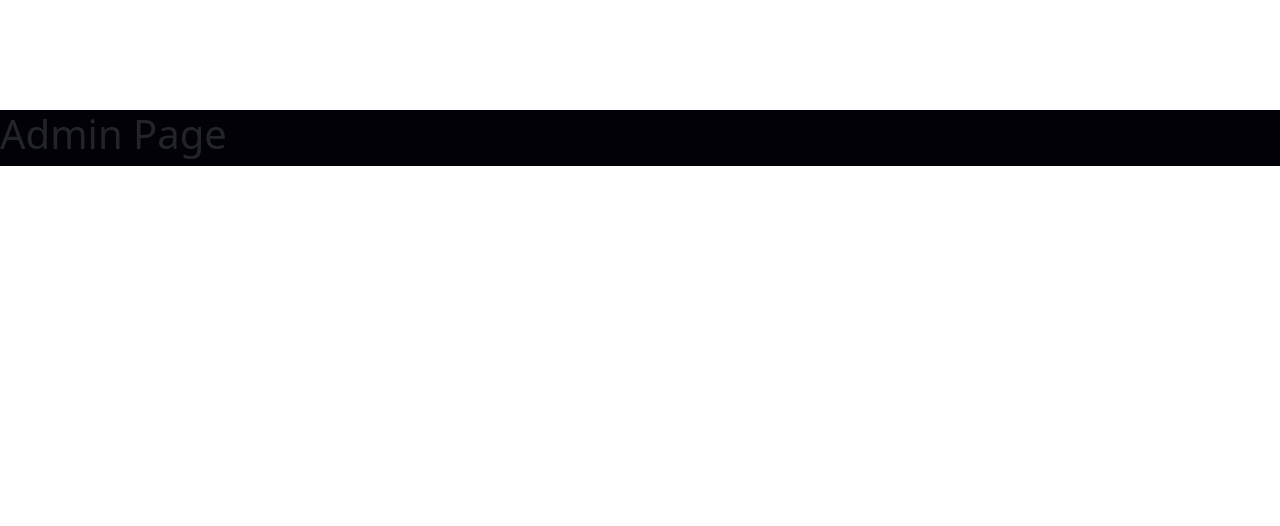
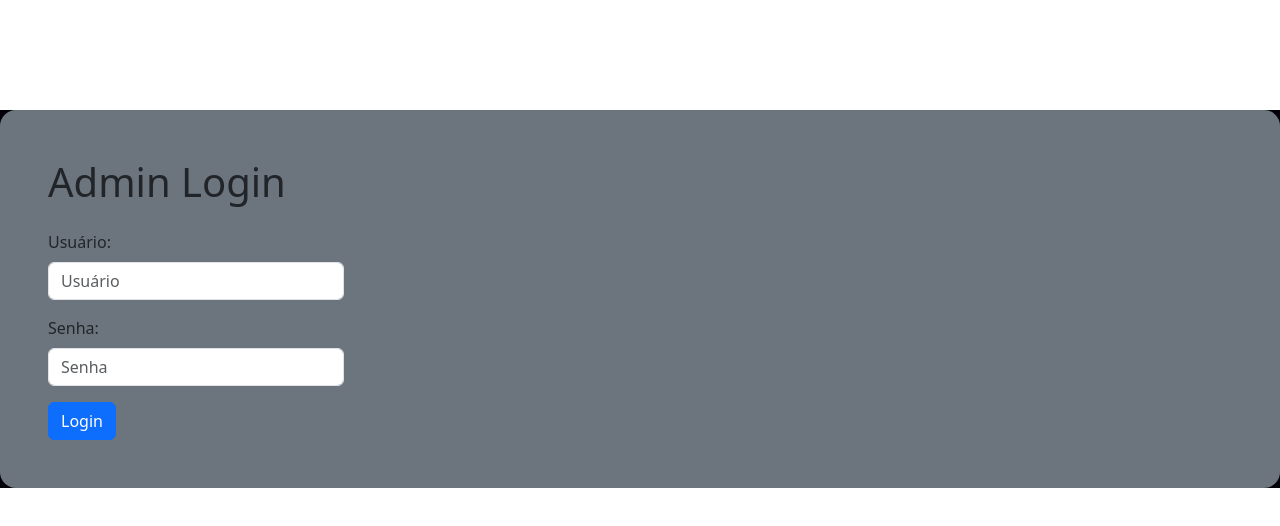
Before and after one commit to gabrielcarvalhogc/academia-fight-house, a React (Vite) app: page /admin in a window 1280 px wide. Shown: the top 526 px of the page. Built offline with nearby package versions, Linux system fonts and the light colour scheme.

Commit message:
feat: add admin login component and implement authentication logic

```diff
--- a/package.json
+++ b/package.json
@@ -12,6 +12,8 @@
   "dependencies": {
     "bootstrap": "^5.3.3",
     "bootstrap-icons": "^1.11.3",
+    "js-cookie": "^3.0.5",
+    "jwt-decode": "^4.0.0",
     "react": "^18.3.1",
     "react-bootstrap": "^2.10.6",
     "react-dom": "^18.3.1",
@@ -19,6 +21,7 @@
   },
   "devDependencies": {
     "@eslint/js": "^9.15.0",
+    "@types/js-cookie": "^3.0.6",
     "@types/react": "^18.3.12",
     "@types/react-dom": "^18.3.1",
     "@types/react-router-dom": "^5.3.3",
--- /dev/null
+++ b/src/components/adminLogin/AdminLogin.tsx
@@ -0,0 +1,56 @@
+import React from "react";
+import { useState } from "react";
+import { Button, Form } from "react-bootstrap";
+
+type AdminLoginProps = {
+  onLoginSuccess: (token: string) => void;
+};
+
+const AdminLogin: React.FC<AdminLoginProps> = ({ onLoginSuccess }) => {
+  const [username, setUsername] = useState("");
+  const [password, setPassword] = useState("");
+  const [error, setError] = useState("");
+
+  const handleSubmit = async (event: React.FormEvent) => {
+    event.preventDefault();
+    setError("");
+    try {
+      const response = await fetch("http://localhost:8080/admin/login", {
+        method: "POST",
+        headers: { "Content-Type": "application/json" },
+        body: JSON.stringify({ username, password }),
+      });
+      if (response.ok) {
+        const data = await response.json();
+        onLoginSuccess(data.token);
+      } else {
+        setError("Credenciais inválidas ou acesso negado.");
+      }
+    } catch (err) {
+      setError("Erro na conexão com o servidor.");
+      console.error(err);
+    }
+  };
+
+  return (
+    <main className="bg-secondary p-5 w-100 h-100 mx-auto rounded-4">
+      <h1 className="mb-4">Admin Login</h1>
+      <Form className="w-25" onSubmit={handleSubmit}>
+        <Form.Group className="mb-3" controlId="formBasicUser">
+          <Form.Label>Usuário:</Form.Label>
+          <Form.Control type="text" placeholder="Usuário" value={username} onChange={(e) => setUsername(e.target.value)} required/>
+        </Form.Group>
+
+        <Form.Group className="mb-3" controlId="formBasicPassword">
+          <Form.Label>Senha:</Form.Label>
+          <Form.Control type="password" placeholder="Senha" value={password} onChange={(e) => setPassword(e.target.value)} required/>
+        </Form.Group>
+        <Button variant="primary" type="submit">
+          Login
+        </Button>
+      </Form>
+    </main>
+  );
+};
+
+export default AdminLogin;
--- a/src/pages/AdminPage/AdminPage.tsx
+++ b/src/pages/AdminPage/AdminPage.tsx
@@ -1,11 +1,82 @@
-import React from "react";
+import React, { useEffect, useState } from 'react';
+import AdminLogin from '../../components/adminLogin/AdminLogin';
+import { useNavigate } from 'react-router-dom';
+import Cookies from 'js-cookie';
+import { jwtDecode } from 'jwt-decode';
+import Spinner from 'react-bootstrap/esm/Spinner';
 
-function AdminPage() {
-  return (
-    <div>
-      <h1>Admin Page</h1>
-    </div>
-  );
+interface JwtPayload {
+    exp: number;
 }
 
+const AdminPage: React.FC = () => {
+    const [isLoading, setIsLoading] = useState(true);
+    const [token, setToken] = useState<string | null>(null);
+    const navigate = useNavigate();
+
+    const isTokenExpired = (token: string): boolean => {
+        try {
+            const decoded: JwtPayload = jwtDecode(token);
+            const currentTime = Date.now() / 1000;
+            return decoded.exp < currentTime;
+        } catch (e) {
+            console.error("Erro ao decodificar o token", e);
+            return true;
+        }
+    };
+
+    const checkAuthentication = () => {
+        const storedToken = Cookies.get("jwtToken") || "";
+        if (storedToken && !isTokenExpired(storedToken)) {
+            setToken(storedToken);
+        } else {
+            Cookies.remove("jwtToken");
+            setToken(null);
+        }
+        setIsLoading(false);
+    };
+
+    useEffect(() => {
+        checkAuthentication();
+
+        const interval = setInterval(() => {
+            if (token && isTokenExpired(token)) {
+                Cookies.remove("jwtToken");
+                setToken(null);
+                navigate("/admin");
+            }
+        }, 600000); // 10 minutos
+
+        return () => clearInterval(interval);
+    }, [token, navigate]);
+
+    if (isLoading) {
+        return (
+            <Spinner animation="border" role="status">
+                <span className="visually-hidden">Loading...</span>
+            </Spinner>
+        )
+    }
+
+    if (!token) {
+        return (
+            <AdminLogin
+                onLoginSuccess={(newToken) => {
+                    // Armazena o token em um cookie com expiração de 3 horas (3/24 = 0.125 dias)
+                    Cookies.set("jwtToken", newToken, { expires: 0.125, path: "/admin" });
+                    setToken(newToken);
+                    navigate("/admin");
+                }}
+            />
+        );
+    }
+
+    return (
+        <main className='bg-light p-5'>
+            <h1>Página de Administração</h1>
+            <p>Bem-vindo, administrador!</p>
+        </main>
+    );
+};
+
 export default AdminPage;
```
Also changed, not shown: 1 other file (tests, documents, lock files or other folders).
